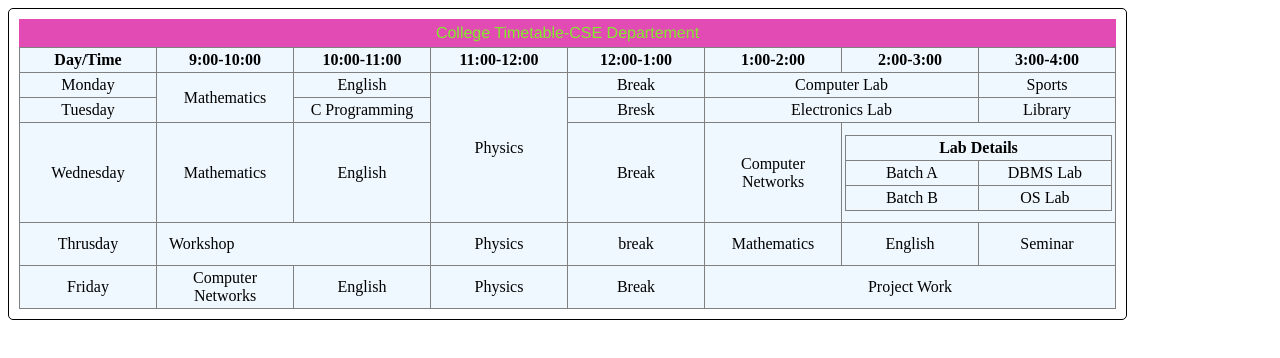
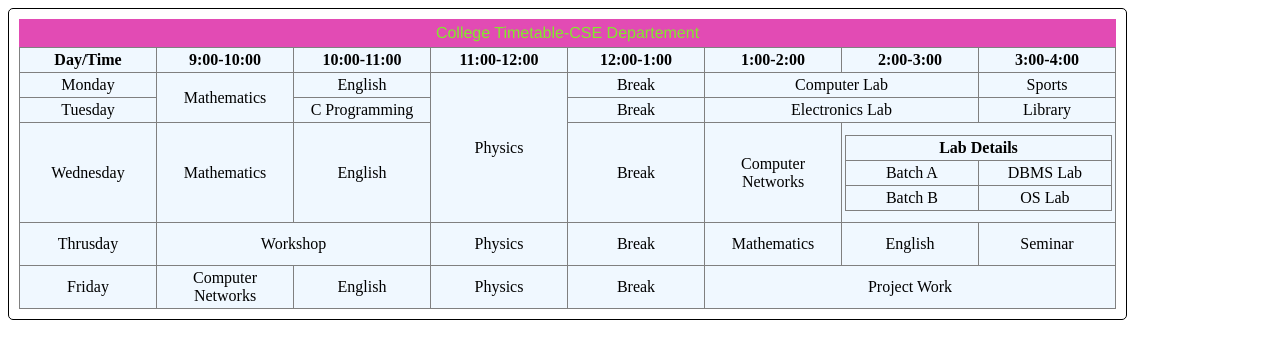
Before and after one commit to pawanadhikari01010065/all-web-designing-assignments, a plain HTML site: page assignment-3(table).html in a window 1280 px wide. Drawn offline with Linux system fonts and the light colour scheme.

Commit message:
spelling changed

```diff
--- a/assignment-3(table).html
+++ b/assignment-3(table).html
@@ -45,7 +45,7 @@
                 <tr width="300px">
                     <td>Tuesday</td>
                     <td>C Programming</td>
-                    <td>Bresk</td>
+                    <td>Break</td>
             <td colspan="2">Electronics Lab</td>
             <td>Library</td>
         </tr>
@@ -75,9 +75,9 @@
         </tr>
         <tr>
             <td>Thrusday</td>
-            <td colspan="2" style="text-align: left; padding:12px">Workshop</td>
+            <td colspan="2" style="text-align: left; padding:12px;text-align: center;">Workshop</td>
             <td>Physics</td>
-            <td>break</td>
+            <td>Break</td>
             <td>Mathematics</td>
             <td>English</td>
             <td>Seminar</td>
```
